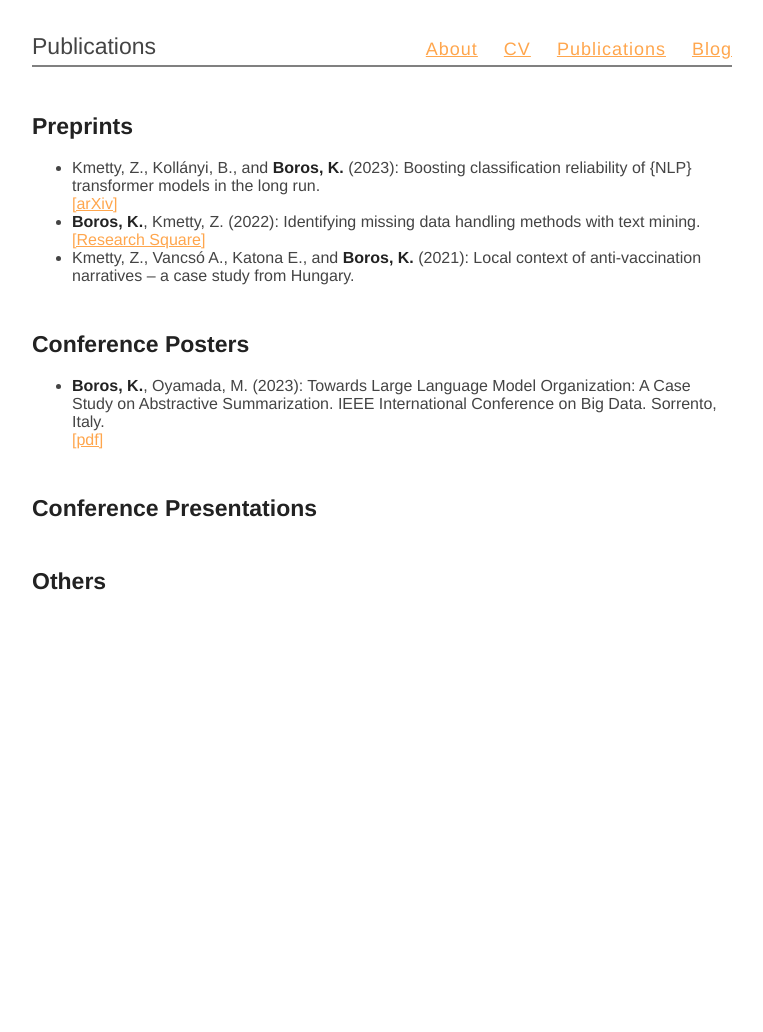
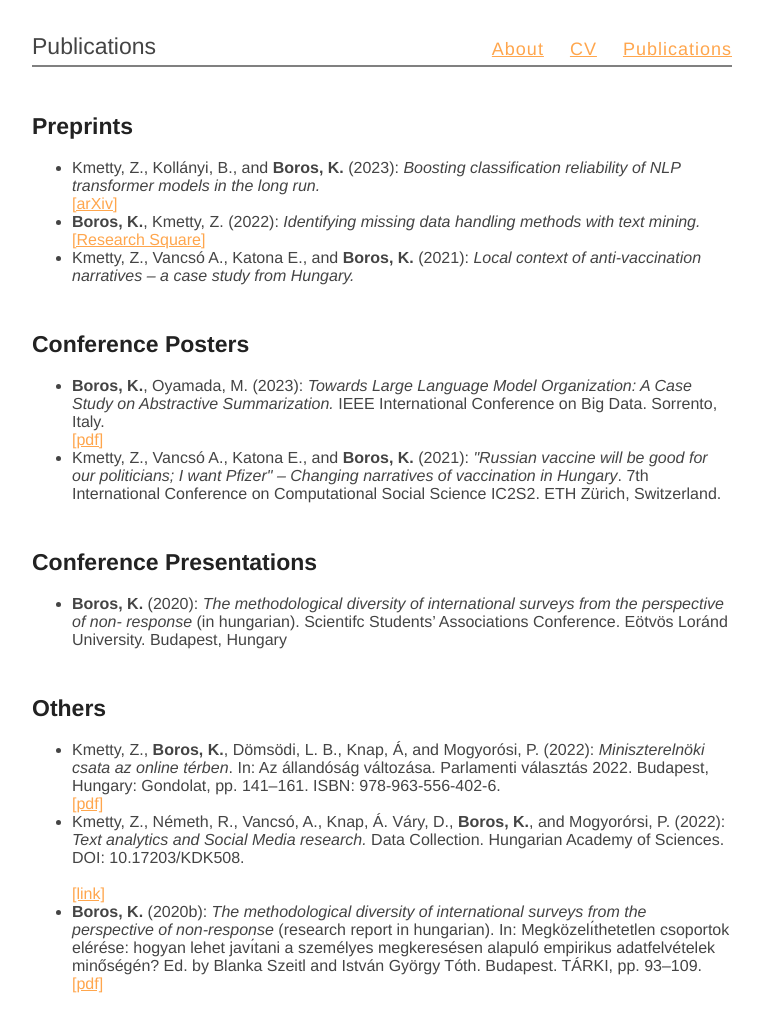
Before and after one commit to BiliBraker/BiliBraker.github.io, a plain HTML site: page pages/publications.html in a window 1280 px wide. Shown: the whole page, without its empty margins (258-1021 px from the left). Before the commit the page ends 800 px from the top, so only its background shows below. Drawn offline with Linux system fonts and the light colour scheme.

Commit message:
update publications

```diff
--- a/pages/publications.html
+++ b/pages/publications.html
@@ -14,35 +14,58 @@
       Publications
     </header>
     <nav>
-      <a href="../../index.html">About</a>
-      <a href="../../files/krisztian-boros-cv.pdf">CV</a>
+      <a href="../index.html">About</a>
+      <a href="../files/krisztian-boros-cv.pdf">CV</a>
       <a href="publications.html">Publications</a>
-      <a href="blog/index.html">Blog</a>
+      <!--<a href="blog/index.html">Blog</a>-->
     </nav>
     <article>
         <h2> Preprints </h2>
           <ul>
                   <li>
-                          Kmetty, Z., Kollányi, B., and <strong>Boros, K.</strong> (2023): Boosting classification reliability of {NLP} transformer models in the long run. <br>
+                          Kmetty, Z., Kollányi, B., and <b>Boros, K.</b> (2023): <i>Boosting classification reliability of NLP transformer models in the long run.</i> <br>
                           <a href="https://arxiv.org/abs/2302.10016">[arXiv]</a>
                  </li>
                   <li>
-                          <strong>Boros, K.</strong>, Kmetty, Z. (2022): Identifying missing data handling methods with text mining. <br>
+                          <b>Boros, K.</b>, Kmetty, Z. (2022): <i>Identifying missing data handling methods with text mining.</i> <br>
                           <a href="https://www.researchsquare.com/article/rs-3019294/v1">[Research Square]</a>
                   </li>
                   <li>
-                          Kmetty, Z., Vancsó A., Katona E., and <strong>Boros, K.</strong> (2021): Local context of anti-vaccination narratives – a case study from Hungary.
+                          Kmetty, Z., Vancsó A., Katona E., and <b>Boros, K.</b> (2021): <i>Local context of anti-vaccination narratives – a case study from Hungary.</i>
                   </li>
           </ul>
         <h2> Conference Posters </h2>
         <ul>
                 <li>
-                        <strong>Boros, K.</strong>, Oyamada, M. (2023): Towards Large Language Model Organization: A Case Study on Abstractive Summarization. IEEE International Conference on Big Data. Sorrento, Italy. <br>
+                        <b>Boros, K.</b>, Oyamada, M. (2023): <i>Towards Large Language Model Organization: A Case Study on Abstractive Summarization.</i> IEEE International Conference on Big Data. Sorrento, Italy. <br>
                         <a href="../files/llmorg_paper.pdf">[pdf]</a>
+                </li>
+                <li>
+                        Kmetty, Z., Vancsó A., Katona E., and <b>Boros, K.</b> (2021): <i>"Russian vaccine will be good for our politicians; I want Pfizer" – Changing narratives of
+                                vaccination in Hungary</i>. 7th International Conference on Computational Social Science IC2S2. ETH Zürich, Switzerland.
                 </li>
         </ul>
         <h2> Conference Presentations </h2>
+        <ul>
+                <li>
+                        <b>Boros, K.</b> (2020): <i>The methodological diversity of international surveys from the perspective of non-
+                                response</i> (in hungarian). Scientifc Students’ Associations Conference. Eötvös Loránd University. Budapest, Hungary <br>
+                </li>
+        </ul>
         <h2> Others </h2>
+        <ul>
+                <li>
+                        Kmetty, Z., <b>Boros, K.</b>, Dömsödi, L. B., Knap, Á, and Mogyorósi, P. (2022): <i>Miniszterelnöki csata az online térben</i>. In: Az állandóság változása. Parlamenti választás 2022. Budapest, Hungary: Gondolat, pp. 141–161. ISBN: 978-963-556-402-6. <br>
+                        <a href="http://real.mtak.hu/154703/">[pdf]</a>
+                </li>
+                <li>
+                        Kmetty, Z., Németh, R., Vancsó, A., Knap, Á. Váry, D., <b>Boros, K.</b>, and Mogyorórsi, P. (2022): <i>Text analytics and Social Media research.</i> Data Collection. Hungarian Academy of Sciences. DOI: 10.17203/KDK508. </li> <br>
+                <a href="https://openarchive.tk.mta.hu/508/">[link]</a>
+                <li>
+                        <b>Boros, K.</b> (2020b): <i>The methodological diversity of international surveys from the perspective of non-response</i> (research report in hungarian). In: Megközelı́thetetlen csoportok elérése: hogyan lehet javı́tani a személyes megkeresésen alapuló empirikus adatfelvételek minőségén? Ed. by Blanka Szeitl and István György Tóth. Budapest. TÁRKI, pp. 93–109. <br>
+                        <a href="https://tarki.hu/sites/default/files/2020-03/OTKA_kut_besz_megkozelithetetlen_csoportok.pdf">[pdf]</a>
+                </li>
+        </ul>
     </article>
   </body>
 </html>
```
Also changed, not shown: index.html (+1 -1 lines).
